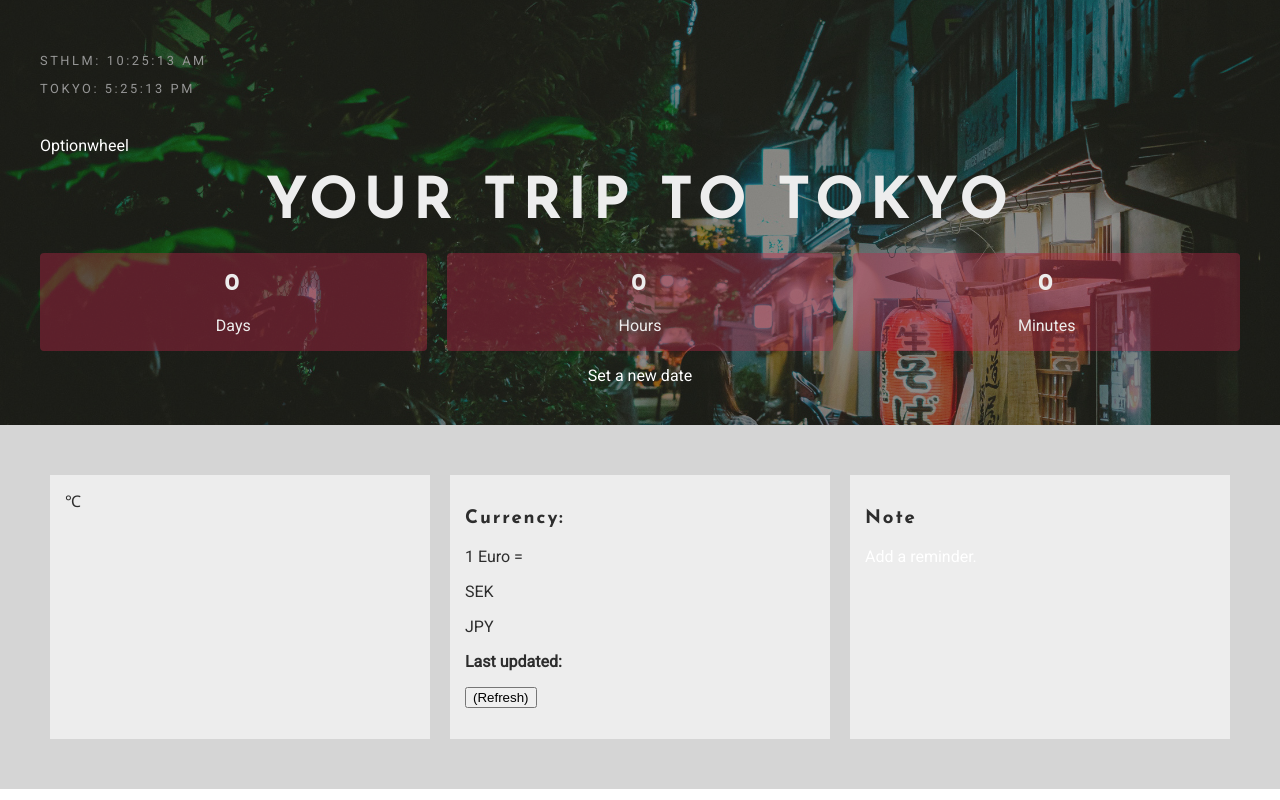
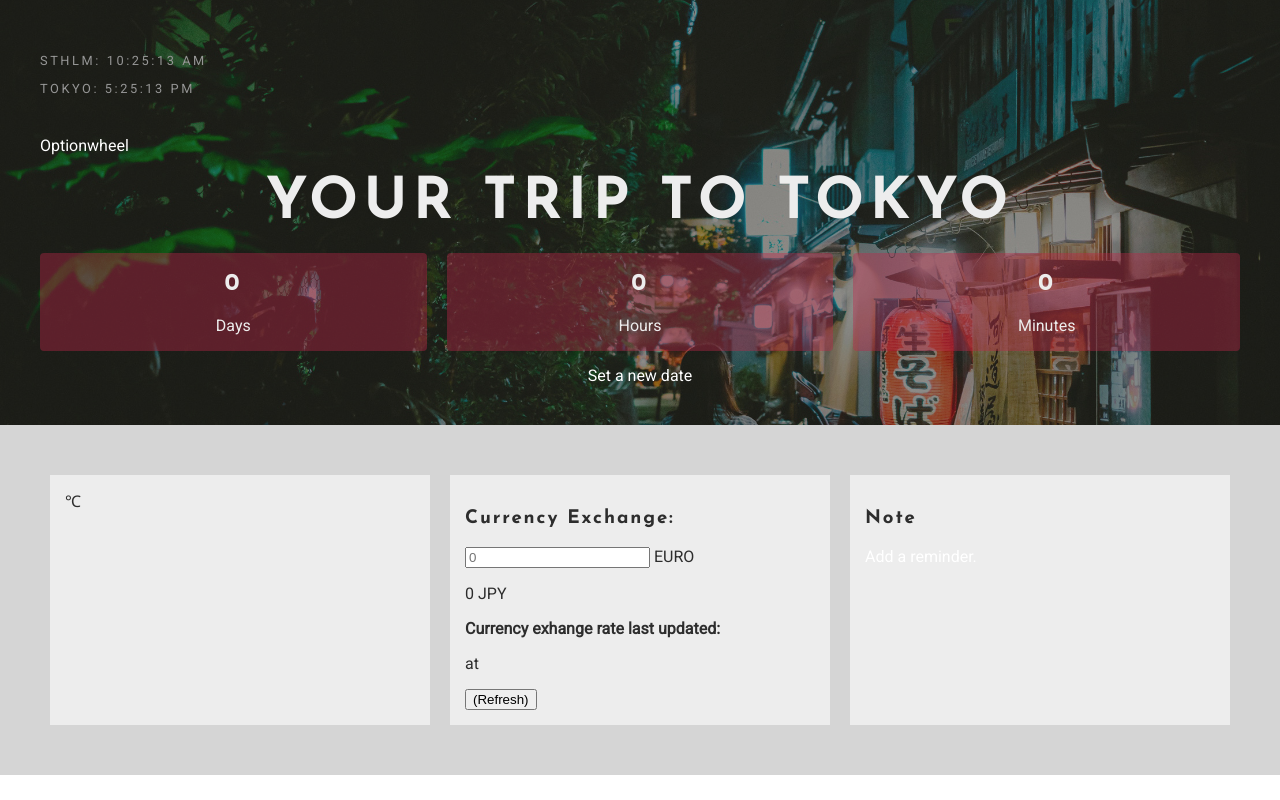
Before and after one commit to uddesson/travel-planner, a React (Create React App) app: page / in a window 1280 px wide. Built offline with nearby package versions, Linux system fonts and the light colour scheme; no server answers.

Commit message:
Make Currency-component convert users input

```diff
--- a/src/components/Currency.js
+++ b/src/components/Currency.js
@@ -1,11 +1,13 @@
 import React from 'react';
 import SingleParagraph from './SingleParagraph';
+import TextInput from './TextInput';
 
 class Currency extends React.Component{
 
     state = {
-        sek: '',
         jpy: '',
+        userInput: '',
+        converted: 0,
         timeStamp: {
             date: '',
             time: ''
@@ -20,29 +22,41 @@ class Currency extends React.Component{
     fetchCurrency = () => {
         const key = '73c2dc0085c6832db729eaacfb4c5c9e';
 
-        fetch(`http://data.fixer.io/api/latest?access_key=${key}&symbols=SEK,JPY`)
+        fetch(`http://data.fixer.io/api/latest?access_key=${key}&symbols=JPY`)
             .then(response => response.json())
             .then((currencyData) => {
-                /* I convert the numbers to strings with only two decimals,
-                using toFixed() */
-                let sek = currencyData.rates.SEK.toFixed(2);
-                let jpy = currencyData.rates.JPY.toFixed(2);
 
-                let time = new Date(currencyData.timestamp*1000).toLocaleTimeString();
-                let date = currencyData.date
+                let jpy = currencyData.rates.JPY;
+
+                let time = new Date().toLocaleTimeString();
+                let date = new Date().toLocaleDateString();
 
                 if(currencyData){
-                    this.setState({sek, jpy, timeStamp:{date, time}});
+                    this.setState({jpy, timeStamp:{date, time}});
                 }
             })
-            .finally(() => {this.setState({fade:true})})
+            .finally(() => {
+                this.setState({fade:true})
+            })
     }
-
 
     refresh = (event) => {
         event.preventDefault();
+
+        // Fetch latest currency rate from API
         this.fetchCurrency();
         this.setState({fade: false})
+    }
+
+    convertUsersInput = (event) => {
+        event.preventDefault();
+        let userInput = event.target.value;
+        this.setState({userInput})
+
+        const calc = userInput * this.state.jpy;
+        let converted = Math.round(calc);
+
+        this.setState({converted})
     }
 
     render(){
@@ -50,33 +64,32 @@ class Currency extends React.Component{
 
         return(
             <div>
-                <h3>Currency:</h3>
-                <SingleParagraph content={'1 Euro ='}/>
+                <h3>Currency Exchange:</h3>
+
+                <TextInput
+                    htmlFor={"Currency"}
+                    label={" EURO"}
+                    value={this.state.userInput}
+                    onChange={this.convertUsersInput}
+                    placeholder="0"
+                />
+
+                <SingleParagraph
+                    content={this.state.converted + ' JPY' || this.state.jpy + ' JPY'}
+                />
+                <SingleParagraph
+                    className="u-text-bold"
+                    content="Currency exhange rate last updated:"
+                />
 
                 <SingleParagraph
                     className={shouldFade}
-                    content={this.state.sek + ' SEK'}
+                    content={this.state.timeStamp.date + ' at ' + this.state.timeStamp.time}
                 />
-                <SingleParagraph
-                    className={shouldFade}
-                    content={this.state.jpy + ' JPY'}
-                />
-                <SingleParagraph
-                    className="u-text-bold"
-                    content="Last updated:" />
 
                 {/* TODO: Make this to a icon-btn component */}
                 <button onClick={this.refresh}>(Refresh)</button>
 
-                <SingleParagraph
-                    className={shouldFade}
-                    content={this.state.timeStamp.time}
-                />
-
-                 <SingleParagraph
-                    className={shouldFade}
-                    content={this.state.timeStamp.date}
-                />
             </div>
         );
     }
```
